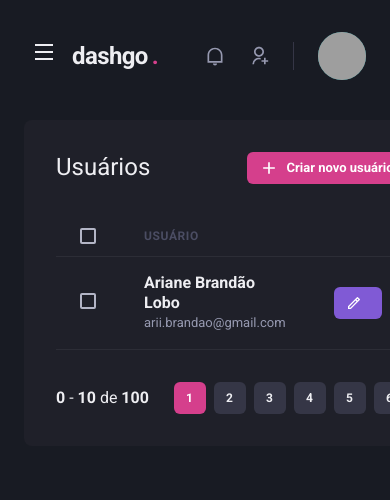
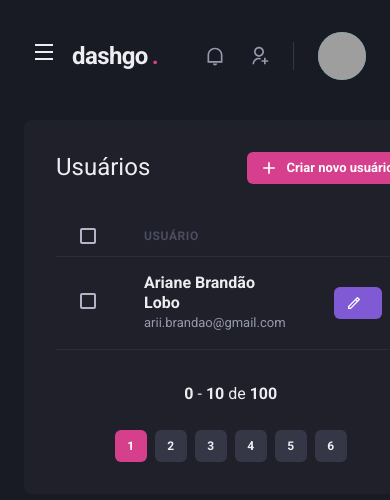
Before and after one commit to arianebrandao/nextjs-dashgo, a Next.js app: page /users in a window 390 px wide. Shown: the top 500 px of the page. Built offline with nearby package versions, Linux system fonts and the light colour scheme; grey boxes are pictures that could not be loaded.

Commit message:
responsive pagination

```diff
--- a/src/components/Pagination/index.tsx
+++ b/src/components/Pagination/index.tsx
@@ -8,7 +8,7 @@ import { PaginationItem } from "./PaginationItem";
 export function Pagination() {
   return (
     <Stack
-      direction="row"
+      direction={["column", "row"]}
       spacing="6"
       mt="8"
       justifyContent="space-between"
```
